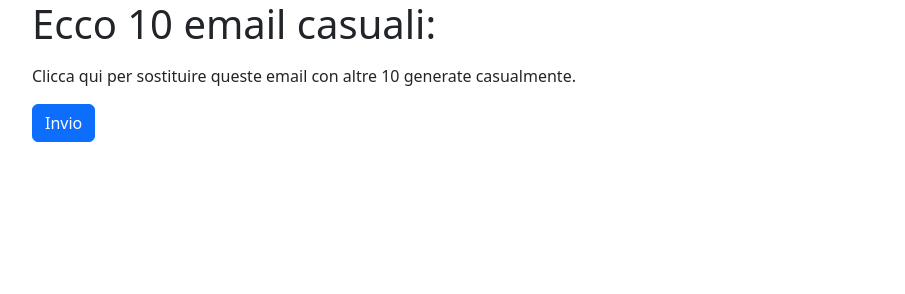
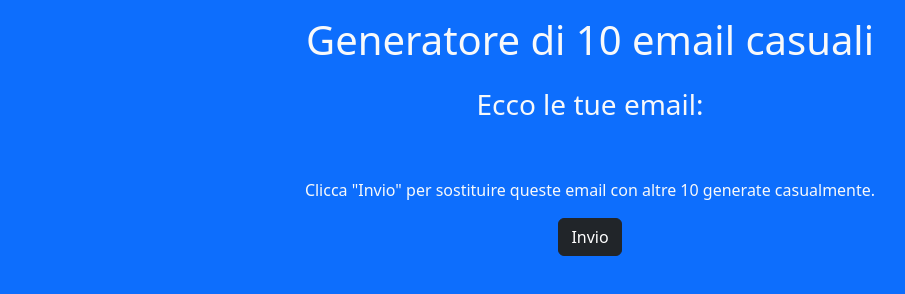
Before and after one commit to fabiodagostino27/js-email-list, a plain HTML site: page index.html in a window 1280 px wide. Shown: the whole page, without its empty margins (50-955 px from the left). Drawn offline with nearby package versions, Linux system fonts and the light colour scheme; no server answers.

Commit message:
ADD: basic styling

```diff
--- a/index.html
+++ b/index.html
@@ -7,13 +7,17 @@
 
     <link rel="stylesheet" href="https://cdn.jsdelivr.net/npm/bootstrap@5.3.3/dist/css/bootstrap.min.css">
 </head>
-<body>
-    <div class="container">
-        <h1>Ecco 10 email casuali:</h1>
-        <ul id="list"></ul>
+<body class="bg-primary text-light">
+    <div class="container text-center my-3">
+        <h1>Generatore di 10 email casuali</h1>
 
-        <p>Clicca qui per sostituire queste email con altre 10 generate casualmente.</p>
-        <button id="btn" class="btn btn-primary">Invio</button>
+        <div class="row justify-content-center py-3">
+            <h3>Ecco le tue email:</h3>
+            <ul id="list" class="list-group col-4 py-3"></ul>
+        </div>
+
+        <p>Clicca "Invio" per sostituire queste email con altre 10 generate casualmente.</p>
+        <button id="btn" class="btn btn-dark">Invio</button>
     </div>
 
     <script src="./main.js"></script>
--- a/main.js
+++ b/main.js
@@ -7,7 +7,7 @@ function generateEmails() {
             .then(response => response.json())
             .then(data => {
                 console.log(data)
-                list.innerHTML += `<li>${data.response}</li>`
+                list.innerHTML += `<li class="list-group-item list-group-item-action">${data.response}</li>`
             })
             .catch(error => {
                 console.error(error)
```
